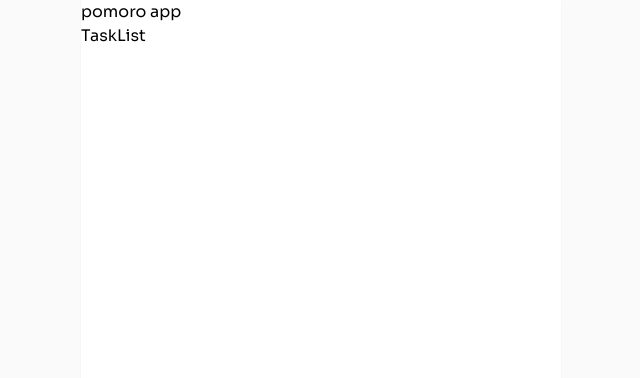
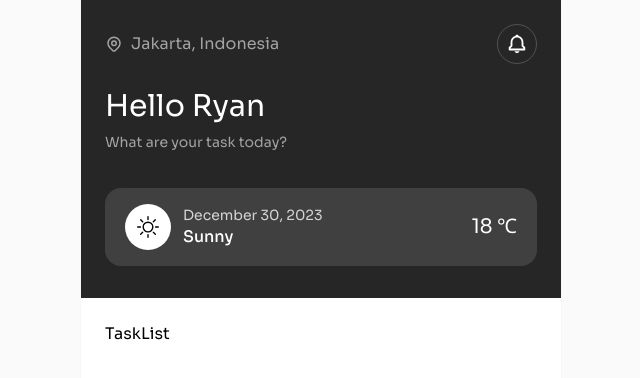
Before and after one commit to james-cordova-ray/promo-next, a Next.js app: page / in a window 1280 px wide. Shown: the top 378 px of the page, without its empty margins (319-959 px from the left). Built offline with nearby package versions, Linux system fonts and the light colour scheme.

Commit message:
feat: initial hero

```diff
--- a/src/app/globals.css
+++ b/src/app/globals.css
@@ -7,11 +7,3 @@
   --background-start-rgb: 214, 219, 220;
   --background-end-rgb: 255, 255, 255;
 }
-
-@media (prefers-color-scheme: dark) {
-  :root {
-    --foreground-rgb: 255, 255, 255;
-    --background-start-rgb: 0, 0, 0;
-    --background-end-rgb: 0, 0, 0;
-  }
-}
--- a/src/app/page.tsx
+++ b/src/app/page.tsx
@@ -1,9 +1,10 @@
+import Home from '@/modules/home';
 import TaskList from '@/modules/task';
 
-export default function Home() {
+export default function Page() {
   return (
     <main className='flex flex-col'>
-      pomoro app
+      <Home />
       <TaskList />
     </main>
   );
--- /dev/null
+++ b/src/app/settings/page.tsx
@@ -0,0 +1,6 @@
+import Home from '@/modules/home';
+import TaskList from '@/modules/task';
+
+export default function Settings() {
+  return <main className='flex flex-col'>settings here</main>;
+}
--- /dev/null
+++ b/src/common/components/AppBar.tsx
@@ -0,0 +1,5 @@
+const AppBar = () => {
+  return <div>AppBar</div>;
+};
+
+export default AppBar;
--- /dev/null
+++ b/src/modules/home/components/Hero.tsx
@@ -0,0 +1,41 @@
+import { HiOutlineLocationMarker as LocationIcon } from 'react-icons/hi';
+import { BiBell as NotificationIcon } from 'react-icons/bi';
+import { BsCloudSun as CloudyIcon, BsSun as SunIcon } from 'react-icons/bs';
+
+const Hero = () => {
+  return (
+    <div className='pt-6 pb-8 px-6 space-y-6 h-auto bg-neutral-800 text-white'>
+      <div className='flex justify-between items-center'>
+        <div className='flex gap-2 items-center text-neutral-400'>
+          <LocationIcon size={18} />
+          <span>Jakarta, Indonesia</span>
+        </div>
+        <div className='flex items-center gap-3'>
+          <div className='border border-neutral-600 p-2 rounded-full cursor-pointer hover:border-neutral-500'>
+            <NotificationIcon size={22} />
+          </div>
+        </div>
+      </div>
+      <div className='space-y-2'>
+        <h2 className='text-3xl'>Hello Ryan</h2>
+        <p className='text-neutral-400 text-sm pb-3'>
+          What are your task today?
+        </p>
+      </div>
+      <div className='flex items-center justify-between py-4 px-5 bg-neutral-700 rounded-2xl'>
+        <div className='flex items-center gap-3'>
+          <div className='bg-white text-black p-3 rounded-full'>
+            <SunIcon size={22} />
+          </div>
+          <div>
+            <div className='text-sm text-neutral-300'>December 30, 2023</div>
+            <div className='font-medium'>Sunny</div>
+          </div>
+        </div>
+        <div className='text-xl'>18 &#8451;</div>
+      </div>
+    </div>
+  );
+};
+
+export default Hero;
--- /dev/null
+++ b/src/modules/home/components/Home.tsx
@@ -0,0 +1,11 @@
+import Hero from './Hero';
+
+const Home = () => {
+  return (
+    <>
+      <Hero />
+    </>
+  );
+};
+
+export default Home;
--- /dev/null
+++ b/src/modules/home/index.ts
@@ -0,0 +1,3 @@
+import Home from './components/Home';
+
+export default Home;
--- a/src/modules/task/components/TaskList.tsx
+++ b/src/modules/task/components/TaskList.tsx
@@ -1,5 +1,5 @@
 const TaskList = () => {
-  return <div>TaskList</div>;
+  return <div className='p-6'>TaskList</div>;
 };
 
 export default TaskList;
--- a/tailwind.config.ts
+++ b/tailwind.config.ts
@@ -1,20 +1,8 @@
 import type { Config } from 'tailwindcss';
 
 const config: Config = {
-  content: [
-    './src/pages/**/*.{js,ts,jsx,tsx,mdx}',
-    './src/components/**/*.{js,ts,jsx,tsx,mdx}',
-    './src/app/**/*.{js,ts,jsx,tsx,mdx}',
-  ],
-  theme: {
-    extend: {
-      backgroundImage: {
-        'gradient-radial': 'radial-gradient(var(--tw-gradient-stops))',
-        'gradient-conic':
-          'conic-gradient(from 180deg at 50% 50%, var(--tw-gradient-stops))',
-      },
-    },
-  },
+  content: ['./src/**/*.{js,ts,jsx,tsx}'],
+  theme: {},
   plugins: [],
 };
 export default config;
```
Also changed, not shown: package.json (+7 -6 lines), 1 other file (tests, documents, lock files or other folders).
